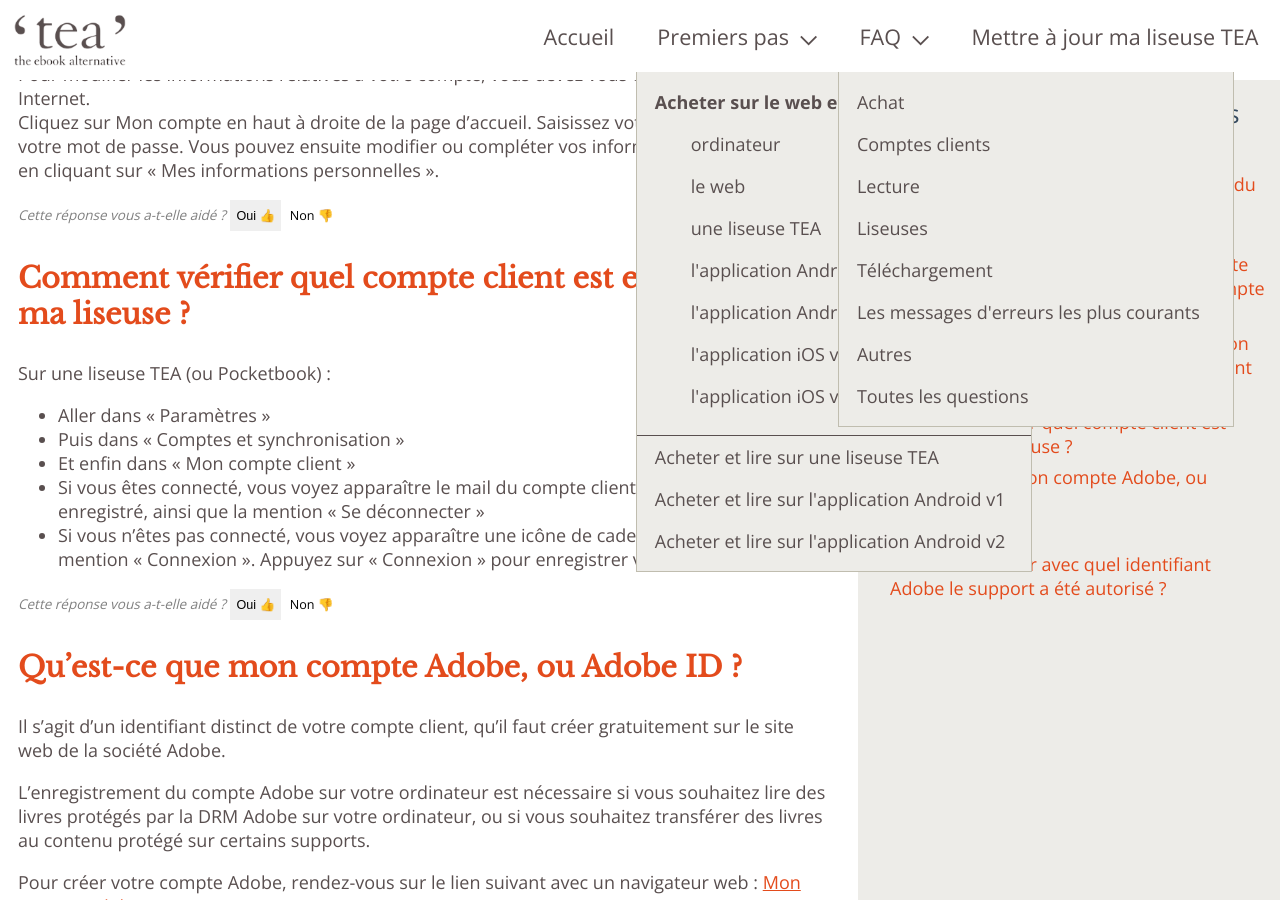
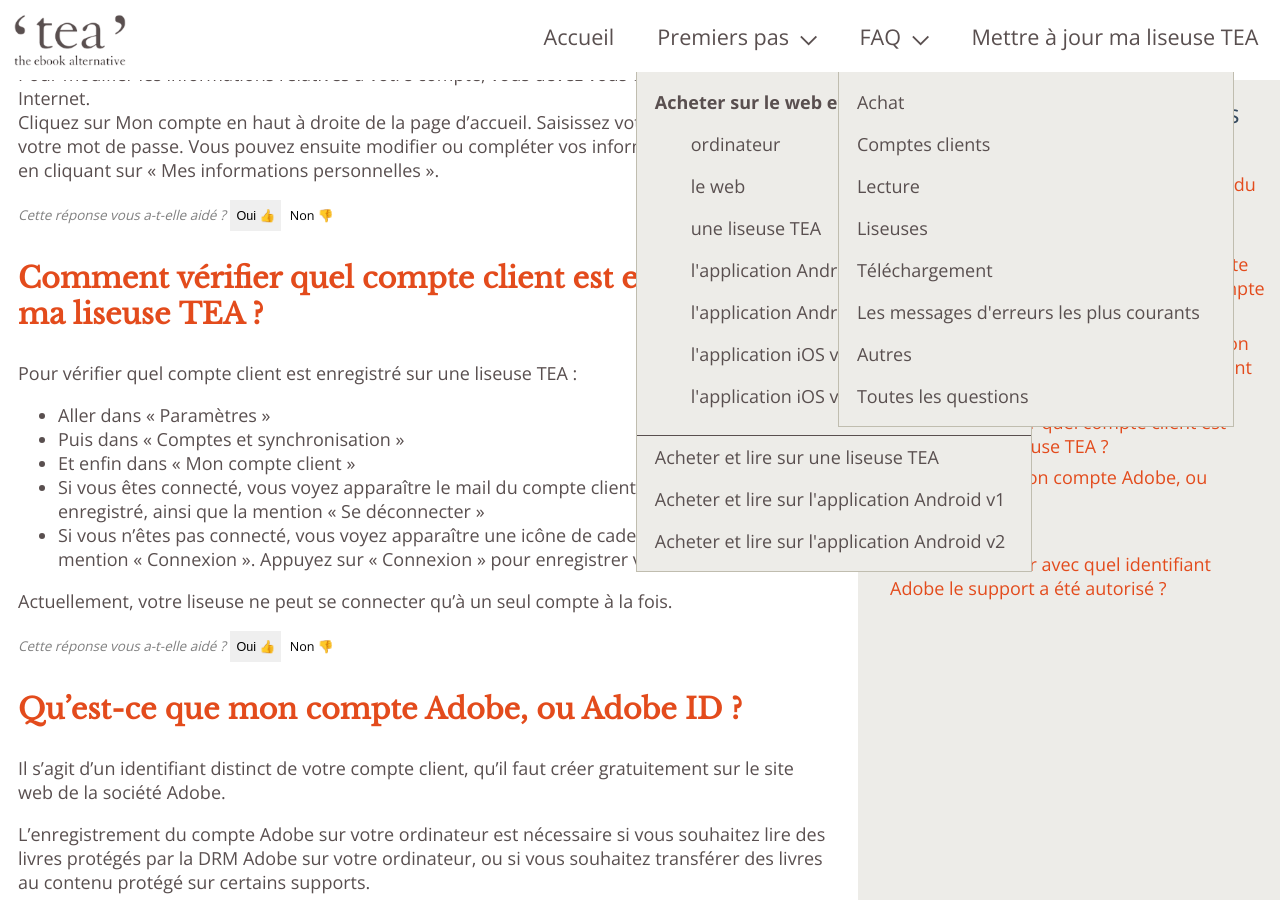
Before and after one commit to TEA-ebook/help-center, a Jekyll site: the page built from _pages/FAQ-comptes.md, in a window 1280 px wide and 900 px high, scrolled down 965 px. Built offline with Jekyll 4.4.1, drawn with Linux system fonts in a browser that asks for light colours.

Commit message:
Màj FAQ comptes

```diff
--- a/_pages/FAQ-comptes.md
+++ b/_pages/FAQ-comptes.md
@@ -42,17 +42,18 @@
 
 
 
-{% include anchor.html id="compte-liseuse" label="Comment vérifier quel compte client est entré sur ma liseuse ?" %}
+{% include anchor.html id="compte-liseuse" label="Comment vérifier quel compte client est entré sur ma liseuse TEA ?" %}
 
-### Comment vérifier quel compte client est enregistré sur ma liseuse ?
+### Comment vérifier quel compte client est enregistré sur ma liseuse TEA ?
 
-Sur une liseuse TEA (ou Pocketbook) :
-
+Pour vérifier quel compte client est enregistré sur une liseuse TEA :
 - Aller dans « Paramètres »
 - Puis dans « Comptes et synchronisation »
 - Et enfin dans « Mon compte client »
 - Si vous êtes connecté, vous voyez apparaître le mail du compte client avec lequel vous êtes enregistré, ainsi que la mention « Se déconnecter »
 - Si vous n'êtes pas connecté, vous voyez apparaître une icône de cadenas ouvert ainsi que la mention « Connexion ». Appuyez sur « Connexion » pour enregistrer votre compte client.
+
+Actuellement, votre liseuse ne peut se connecter qu'à un seul compte à la fois.
 
 {% include feedback-button.html question="Comment vérifier quel compte client est entré sur ma liseuse ?" %}
 
```
